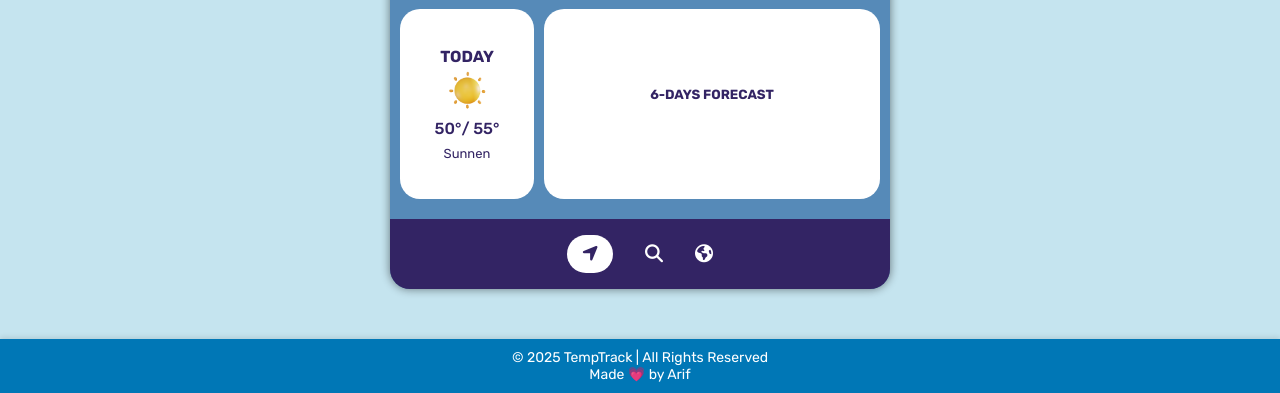
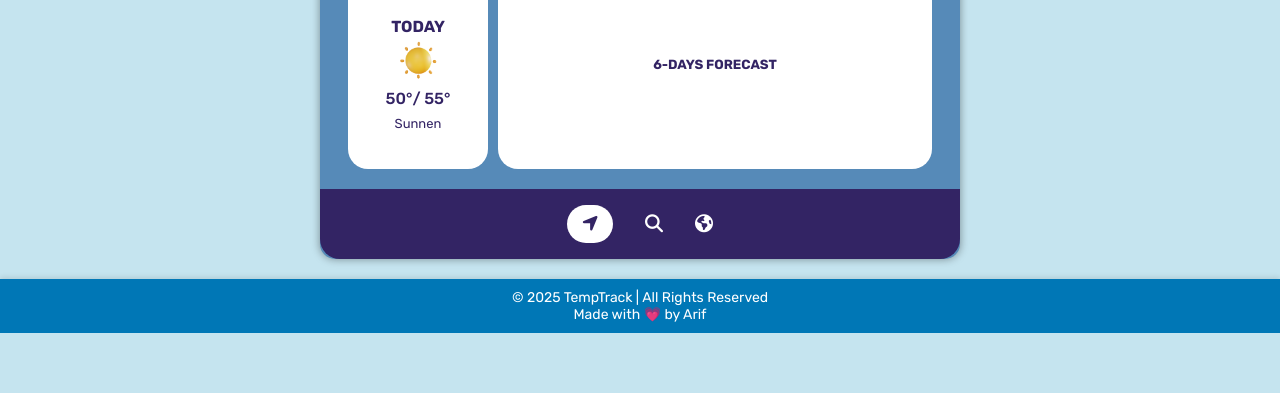
Before and after one commit to arifansari2898-glitch/weather-by-me, a plain HTML site: page index.html in a window 1280 px wide. Shown: the part 757-1150 px from the top of the page. After the commit the page ends 1090 px from the top, so only its background shows below. Drawn offline with Linux system fonts and the light colour scheme.

Commit message:
Refactor #screen styles for improved responsiveness and update footer text for clarity

```diff
--- a/css/style.css
+++ b/css/style.css
@@ -202,21 +202,7 @@ nav ul li a {
     border-radius: 15px;
     box-shadow: 0 0 8px rgba(0, 0, 0, 0.4);
   }
-  #screen {
-  width: 90vw; /* Use viewport width for a truly responsive container */
-  max-width: 500px; /* Optional: to prevent it from getting too wide on large screens */
-  margin: 20px auto;
-  border-radius: 15px;
-  box-shadow: 0 0 8px rgba(0, 0, 0, 0.4);
-}
 
-@media screen and (min-width: 768px) {
-  #screen {
-    margin: 50px auto;
-    border-radius: 20px;
-    box-shadow: 0 0 10px rgba(0, 0, 0, 0.494);
-  }
-}
 
   nav{
     border-radius: 0 0 20px 20px;
--- a/index.html
+++ b/index.html
@@ -69,7 +69,7 @@
   </div>
   <footer class="footer">
     <p>© 2025 TempTrack | All Rights Reserved</p>
-    <p>Made 💗 by Arif</p>
+    <p>Made with 💗 by Arif</p>
   </footer>
   <script src="js/main.js"></script>
 </body>
```
Also changed, not shown: search.html (+1 -1 lines), world.html (+1 -1 lines).
